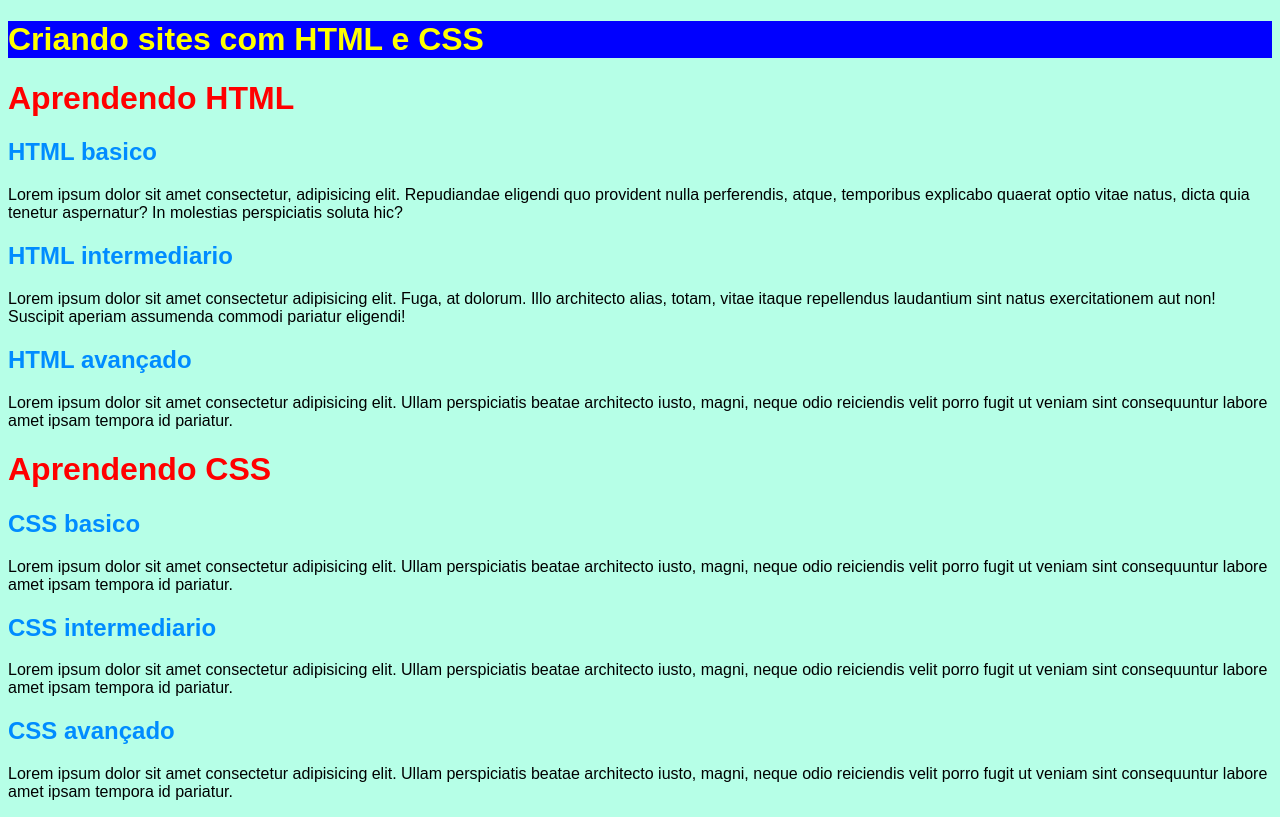
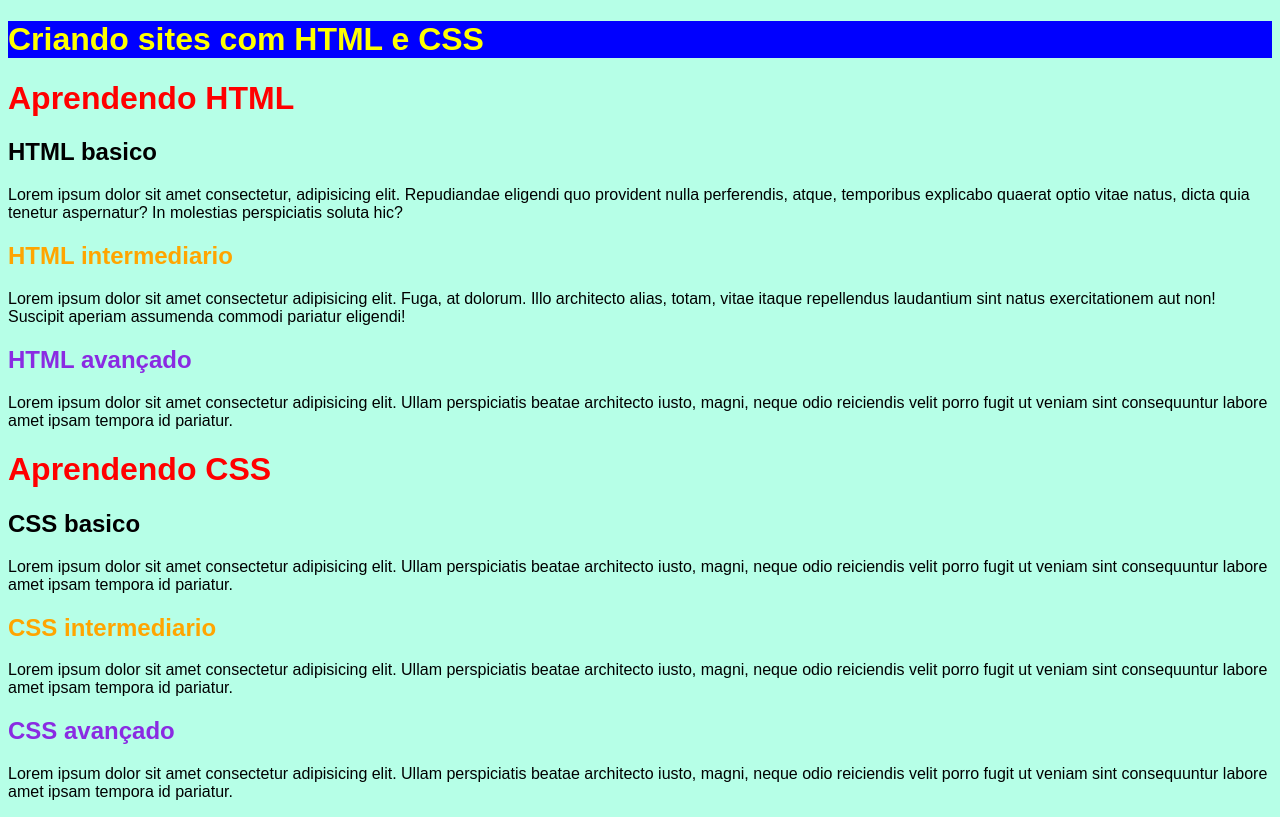
Before and after one commit to Hassan-Santo/html5-css3, a plain HTML site: page Exercicios/ex019/elector01.html in a window 1280 px wide. Drawn offline with Linux system fonts and the light colour scheme.

Commit message:
criei mais 6 classes

```diff
--- a/Exercicios/ex019/elector01.html
+++ b/Exercicios/ex019/elector01.html
@@ -11,19 +11,19 @@
 <body>
     <h1 id="primeiro">Criando sites com HTML e CSS</h1>
     <h1>Aprendendo HTML</h1>
-    <h2>HTML basico</h2>
+    <h2 class="basico">HTML basico</h2>
     <p>Lorem ipsum dolor sit amet consectetur, adipisicing elit. Repudiandae eligendi quo provident nulla perferendis, atque, temporibus explicabo quaerat optio vitae natus, dicta quia tenetur aspernatur? In molestias perspiciatis soluta hic?</p>
-    <H2>HTML intermediario</H2>
+    <H2 class="intermediario">HTML intermediario</H2>
     <p>Lorem ipsum dolor sit amet consectetur adipisicing elit. Fuga, at dolorum. Illo architecto alias, totam, vitae itaque repellendus laudantium sint natus exercitationem aut non! Suscipit aperiam assumenda commodi pariatur eligendi!</p>
-    <h2>HTML avançado</h2>
+    <h2 class="avancado">HTML avançado</h2>
     <p>Lorem ipsum dolor sit amet consectetur adipisicing elit. Ullam perspiciatis beatae architecto iusto, magni, neque odio reiciendis velit porro fugit ut veniam sint consequuntur labore amet ipsam tempora id pariatur.</p>
 
     <h1>Aprendendo CSS</h1>
-    <h2>CSS basico</h2>
+    <h2 class="basico">CSS basico</h2>
     <p>Lorem ipsum dolor sit amet consectetur adipisicing elit. Ullam perspiciatis beatae architecto iusto, magni, neque odio reiciendis velit porro fugit ut veniam sint consequuntur labore amet ipsam tempora id pariatur.</p>
-    <H2>CSS intermediario</H2>
+    <H2 class="intermediario">CSS intermediario</H2>
     <p>Lorem ipsum dolor sit amet consectetur adipisicing elit. Ullam perspiciatis beatae architecto iusto, magni, neque odio reiciendis velit porro fugit ut veniam sint consequuntur labore amet ipsam tempora id pariatur.</p>
-    <h2>CSS avançado</h2>
+    <h2 class="avancado">CSS avançado</h2>
     <p>Lorem ipsum dolor sit amet consectetur adipisicing elit. Ullam perspiciatis beatae architecto iusto, magni, neque odio reiciendis velit porro fugit ut veniam sint consequuntur labore amet ipsam tempora id pariatur.</p>
 
 </body>
--- a/Exercicios/ex019/style.css
+++ b/Exercicios/ex019/style.css
@@ -17,3 +17,15 @@ h1#primeiro{
 h2{
     color: rgb(0, 140, 255);
 }
+
+h2.basico{
+    color: black;
+}
+
+h2.intermediario{
+    color: orange;
+}
+
+h2.avancado{
+    color: blueviolet;
+}
```
